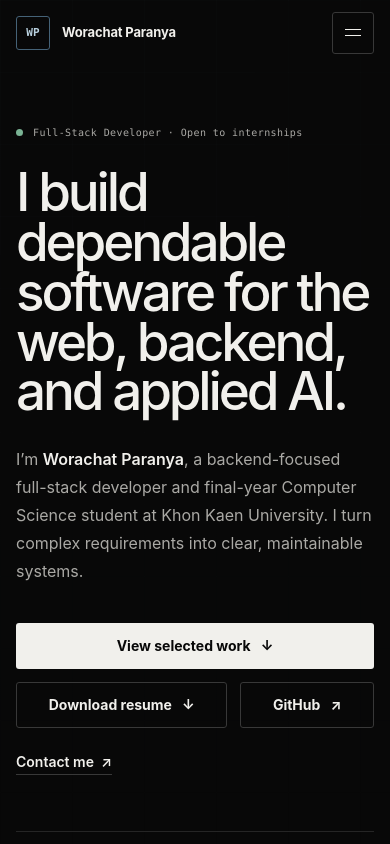
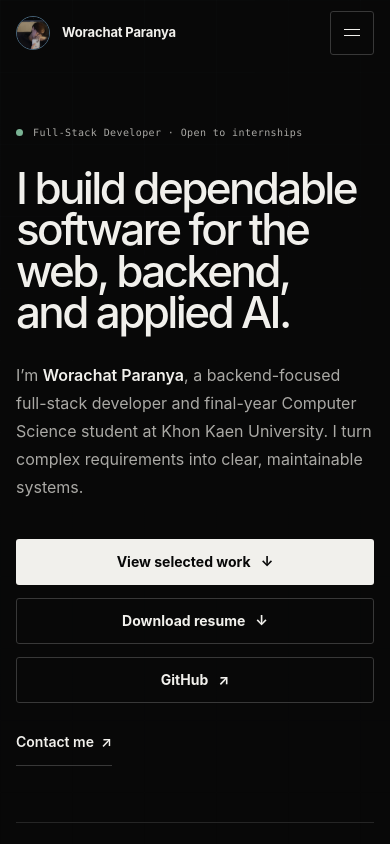
Before and after one commit to nicky-wrc/my-portfolio, a Next.js app: page / in a window 390 px wide. Shown: the top 844 px of the page. Built offline with nearby package versions, Linux system fonts and the light colour scheme.

Commit message:
Responsive

```diff
--- a/src/app/apple-icon.tsx
+++ b/src/app/apple-icon.tsx
@@ -1,8 +1,14 @@
 import { ImageResponse } from "next/og";
+
+import { getProfileIconDataUrl } from "@/lib/profileIconDataUrl";
+
+export const runtime = "nodejs";
 export const size = { width: 180, height: 180 };
 export const contentType = "image/png";
 
-export default function AppleIcon() {
+export default async function AppleIcon() {
+  const src = await getProfileIconDataUrl();
+
   return new ImageResponse(
     (
       <div
@@ -12,28 +18,22 @@ export default function AppleIcon() {
           display: "flex",
           alignItems: "center",
           justifyContent: "center",
-          position: "relative",
           background: "#0d0f12",
-          border: "6px solid #29313a",
-          color: "#f1f3f5",
-          fontFamily: "Arial, sans-serif",
-          fontSize: 68,
-          fontWeight: 700,
-          letterSpacing: "-5px",
+          overflow: "hidden",
         }}
       >
-        <span style={{ display: "flex", transform: "translateX(-2px)" }}>
-          WP
-        </span>
-        <div
+        {/* eslint-disable-next-line @next/next/no-img-element -- ImageResponse requires a native image element. */}
+        <img
+          src={src}
+          alt=""
+          width={180}
+          height={180}
           style={{
-            position: "absolute",
-            right: 25,
-            bottom: 22,
-            width: 29,
-            height: 7,
-            borderRadius: 4,
-            background: "#6f95b5",
+            width: "100%",
+            height: "100%",
+            objectFit: "cover",
+            objectPosition: "58% 59%",
+            transform: "scale(2.05)",
           }}
         />
       </div>
--- a/src/app/globals.css
+++ b/src/app/globals.css
@@ -209,6 +209,7 @@ svg {
 
 .text-link {
   display: inline-flex;
+  min-height: 44px;
   align-items: center;
   gap: 7px;
   border-bottom: 1px solid var(--line-strong);
@@ -291,6 +292,8 @@ svg {
 
 .brand {
   display: inline-flex;
+  min-width: 0;
+  min-height: 44px;
   align-items: center;
   gap: 12px;
   font-size: 14px;
@@ -299,16 +302,30 @@ svg {
 }
 
 .brand-mark {
-  display: grid;
+  position: relative;
+  display: block;
   width: 34px;
   height: 34px;
-  place-items: center;
+  flex: 0 0 34px;
+  overflow: hidden;
   border: 1px solid #456277;
-  border-radius: 3px;
-  color: var(--accent-light);
-  font-family: "SFMono-Regular", Consolas, monospace;
-  font-size: 11px;
-  letter-spacing: 0.02em;
+  border-radius: 50%;
+  background: var(--surface);
+}
+
+.brand-photo {
+  display: block;
+  width: 100%;
+  height: 100%;
+  object-fit: cover;
+  object-position: 58% 59%;
+  transform: scale(2.05);
+}
+
+.brand-name {
+  overflow: hidden;
+  text-overflow: ellipsis;
+  white-space: nowrap;
 }
 
 .desktop-nav {
@@ -319,6 +336,9 @@ svg {
 
 .desktop-nav a {
   position: relative;
+  display: inline-flex;
+  min-height: 44px;
+  align-items: center;
   color: var(--text-muted);
   font-size: 13px;
   font-weight: 550;
@@ -352,8 +372,8 @@ svg {
 
 .menu-button {
   display: none;
-  width: 42px;
-  height: 42px;
+  width: 44px;
+  height: 44px;
   align-items: center;
   justify-content: center;
   border: 1px solid var(--line-strong);
@@ -1255,6 +1275,9 @@ svg {
 }
 
 .social-row a {
+  display: inline-flex;
+  min-height: 44px;
+  align-items: center;
   border-bottom: 1px solid var(--line-strong);
   padding-bottom: 2px;
   color: var(--text-muted);
@@ -1900,6 +1923,10 @@ svg {
     font-size: clamp(3.2rem, 6.6vw, 5.4rem);
   }
 
+  .hero-actions .text-link {
+    margin-left: 0;
+  }
+
   .about-grid {
     gap: 64px;
   }
@@ -1934,6 +1961,9 @@ svg {
     right: 0;
     left: 0;
     display: grid;
+    max-height: calc(100dvh - var(--header-height));
+    overflow-y: auto;
+    overscroll-behavior: contain;
     border-bottom: 1px solid transparent;
     background: rgba(8, 8, 8, 0.98);
     opacity: 0;
@@ -2008,7 +2038,7 @@ svg {
   }
 
   .hero-copy h1 {
-    font-size: clamp(3.25rem, 10.8vw, 6rem);
+    font-size: clamp(3.25rem, 8vw, 5rem);
   }
 
   .hero-brief {
@@ -2058,6 +2088,11 @@ svg {
 
   .contact-grid {
     gap: 72px;
+  }
+
+  .contact-form input,
+  .contact-form textarea {
+    font-size: 16px;
   }
 
   .project-card {
@@ -2119,7 +2154,7 @@ svg {
   }
 
   .hero-copy h1 {
-    font-size: clamp(2.75rem, 13.6vw, 4.2rem);
+    font-size: clamp(2.75rem, 11vw, 3.25rem);
     letter-spacing: -0.06em;
   }
 
@@ -2301,6 +2336,102 @@ svg {
 
   .not-found-actions {
     flex-direction: column;
+  }
+}
+
+@media (max-width: 420px) {
+  .section-shell {
+    padding-block: 80px;
+  }
+
+  .section-heading {
+    margin-bottom: 44px;
+  }
+
+  .hero-actions {
+    align-items: stretch;
+    flex-direction: column;
+  }
+
+  .hero-actions .button {
+    width: 100%;
+    flex: none;
+  }
+
+  .hero-actions .text-link {
+    align-self: flex-start;
+    margin-top: 6px;
+  }
+
+  .about-grid,
+  .contact-grid {
+    gap: 52px;
+  }
+
+  .about-links {
+    align-items: flex-start;
+    flex-direction: column;
+    gap: 12px;
+  }
+
+  .skills-grid {
+    gap: 32px;
+  }
+
+  .skill-heading {
+    margin-bottom: 16px;
+  }
+
+  .skill-group ul {
+    grid-template-columns: repeat(2, minmax(0, 1fr));
+    gap: 8px 14px;
+  }
+
+  .skill-group li {
+    padding-left: 12px;
+    font-size: 13px;
+    overflow-wrap: anywhere;
+  }
+
+  .project-feature {
+    gap: 36px;
+    padding-block: 58px;
+  }
+
+  .project-feature-content h3,
+  .project-preview-identity strong,
+  .project-detail-title h1,
+  .page-hero h1 {
+    overflow-wrap: anywhere;
+  }
+
+  .project-preview-canvas {
+    min-height: 300px;
+    gap: 34px;
+    padding: 22px 18px;
+  }
+
+  .project-feature-description {
+    margin-top: 22px;
+    line-height: 1.7;
+  }
+
+  .case-summary {
+    gap: 24px;
+    margin-top: 32px;
+    padding-bottom: 32px;
+  }
+
+  .technical-decisions {
+    margin-top: 32px;
+  }
+
+  .tag-list {
+    margin-top: 22px;
+  }
+
+  .contact-form .button {
+    width: 100%;
   }
 }
 
--- a/src/app/icon.tsx
+++ b/src/app/icon.tsx
@@ -1,8 +1,14 @@
 import { ImageResponse } from "next/og";
+
+import { getProfileIconDataUrl } from "@/lib/profileIconDataUrl";
+
+export const runtime = "nodejs";
 export const size = { width: 32, height: 32 };
 export const contentType = "image/png";
 
-export default function Icon() {
+export default async function Icon() {
+  const src = await getProfileIconDataUrl();
+
   return new ImageResponse(
     (
       <div
@@ -12,29 +18,24 @@ export default function Icon() {
           display: "flex",
           alignItems: "center",
           justifyContent: "center",
-          position: "relative",
           background: "#0d0f12",
           border: "1px solid #29313a",
-          borderRadius: 7,
-          color: "#f1f3f5",
-          fontFamily: "Arial, sans-serif",
-          fontSize: 13,
-          fontWeight: 700,
-          letterSpacing: "-0.8px",
+          borderRadius: 16,
+          overflow: "hidden",
         }}
       >
-        <span style={{ display: "flex", transform: "translateX(-0.4px)" }}>
-          WP
-        </span>
-        <div
+        {/* eslint-disable-next-line @next/next/no-img-element -- ImageResponse requires a native image element. */}
+        <img
+          src={src}
+          alt=""
+          width={32}
+          height={32}
           style={{
-            position: "absolute",
-            right: 4,
-            bottom: 3,
-            width: 5,
-            height: 2,
-            borderRadius: 1,
-            background: "#6f95b5",
+            width: "100%",
+            height: "100%",
+            objectFit: "cover",
+            objectPosition: "58% 59%",
+            transform: "scale(2.05)",
           }}
         />
       </div>
--- a/src/components/Navigation.tsx
+++ b/src/components/Navigation.tsx
@@ -1,5 +1,6 @@
 "use client";
 
+import Image from "next/image";
 import Link from "next/link";
 import { usePathname } from "next/navigation";
 import { useEffect, useRef, useState } from "react";
@@ -124,7 +125,14 @@ export default function Navigation() {
           onClick={() => setMenuOpen(false)}
         >
           <span className="brand-mark" aria-hidden="true">
-            WP
+            <Image
+              src="/nicky_dev.jpg"
+              alt=""
+              width={34}
+              height={34}
+              sizes="34px"
+              className="brand-photo"
+            />
           </span>
           <span className="brand-name">Worachat Paranya</span>
         </Link>
```
Also changed, not shown: src/lib/profileIconDataUrl.ts (added, +10 -0 lines).
